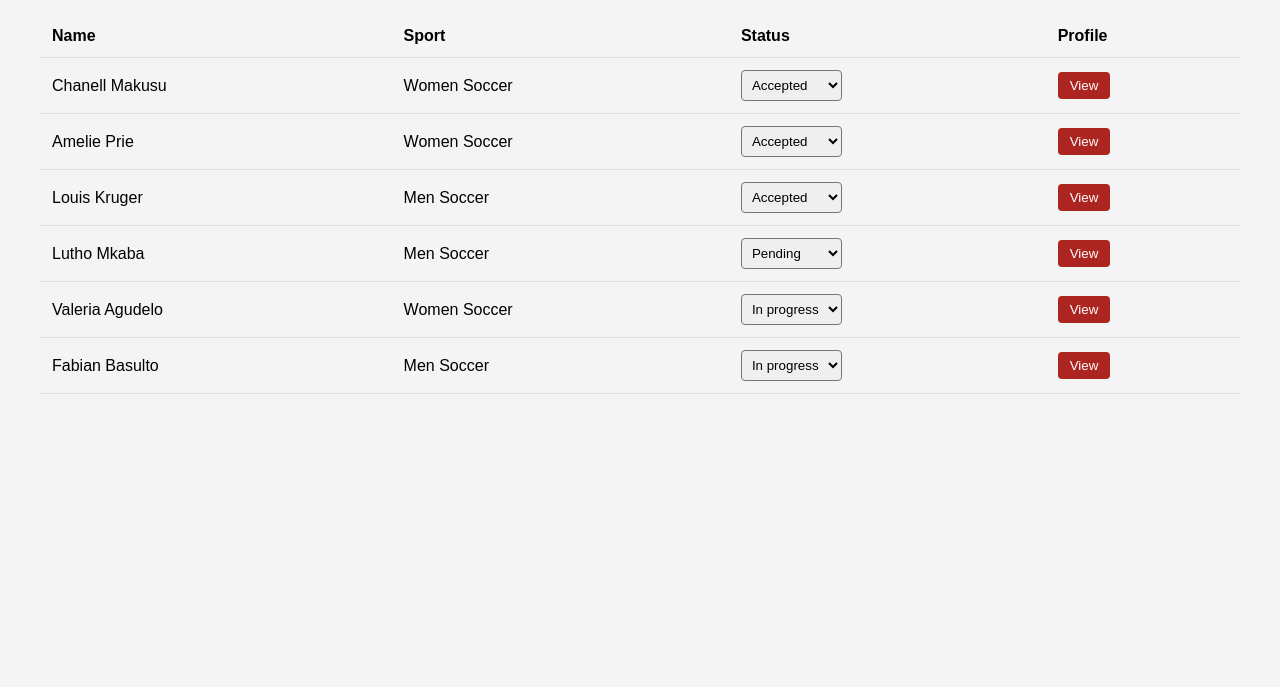
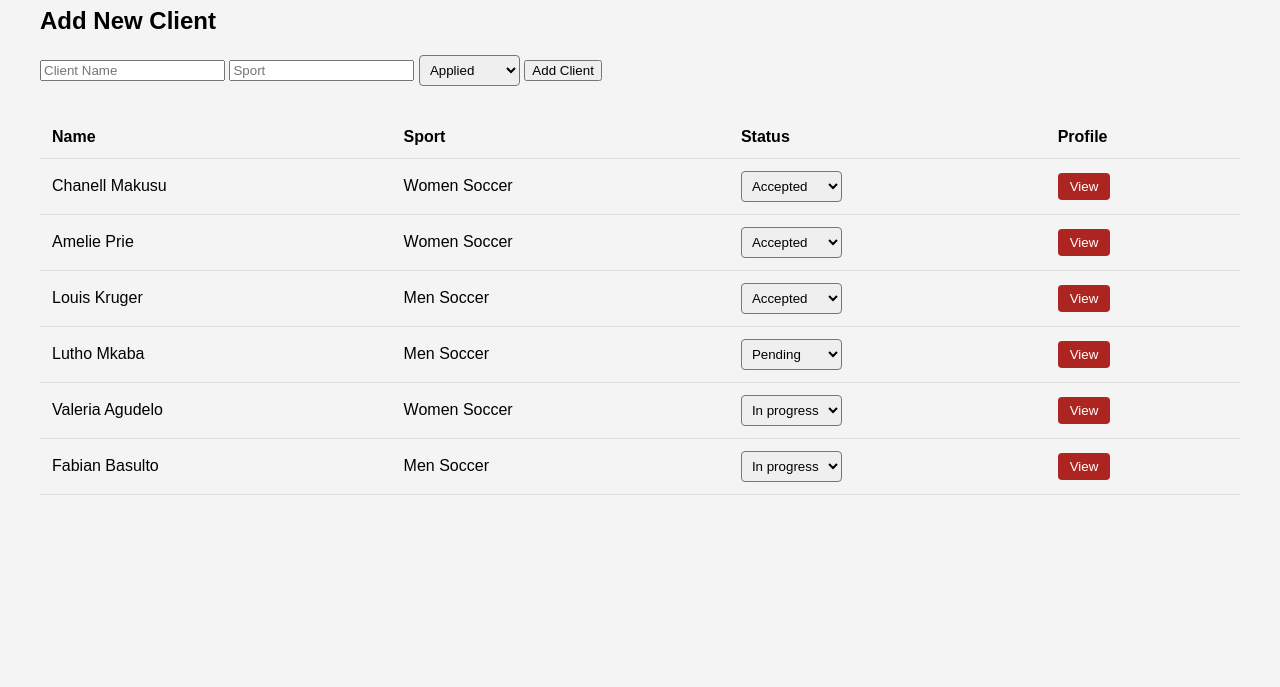
Before and after one commit to anap87/Control-de-clientes, a plain HTML site: page dashboard.html in a window 1280 px wide. Shown: the part 113-800 px from the top of the page. Drawn offline with Linux system fonts and the light colour scheme.

Commit message:
Update dashboard.html

```diff
--- a/dashboard.html
+++ b/dashboard.html
@@ -9,6 +9,23 @@
 
   <div class="dashboard-container">
     <h1>Client Dashboard</h1>
+
+    <h2>Add New Client</h2>
+
+    <form id="addClientForm" class="add-client-form">
+      <input type="text" id="name" placeholder="Client Name" required />
+      <input type="text" id="sport" placeholder="Sport" required />
+
+      <select id="status">
+        <option>Applied</option>
+        <option>In progress</option>
+        <option>Accepted</option>
+        <option>Pending</option>
+      </select>
+
+      <button type="submit">Add Client</button>
+    </form>
+
 
     <table>
       <thead>
```
